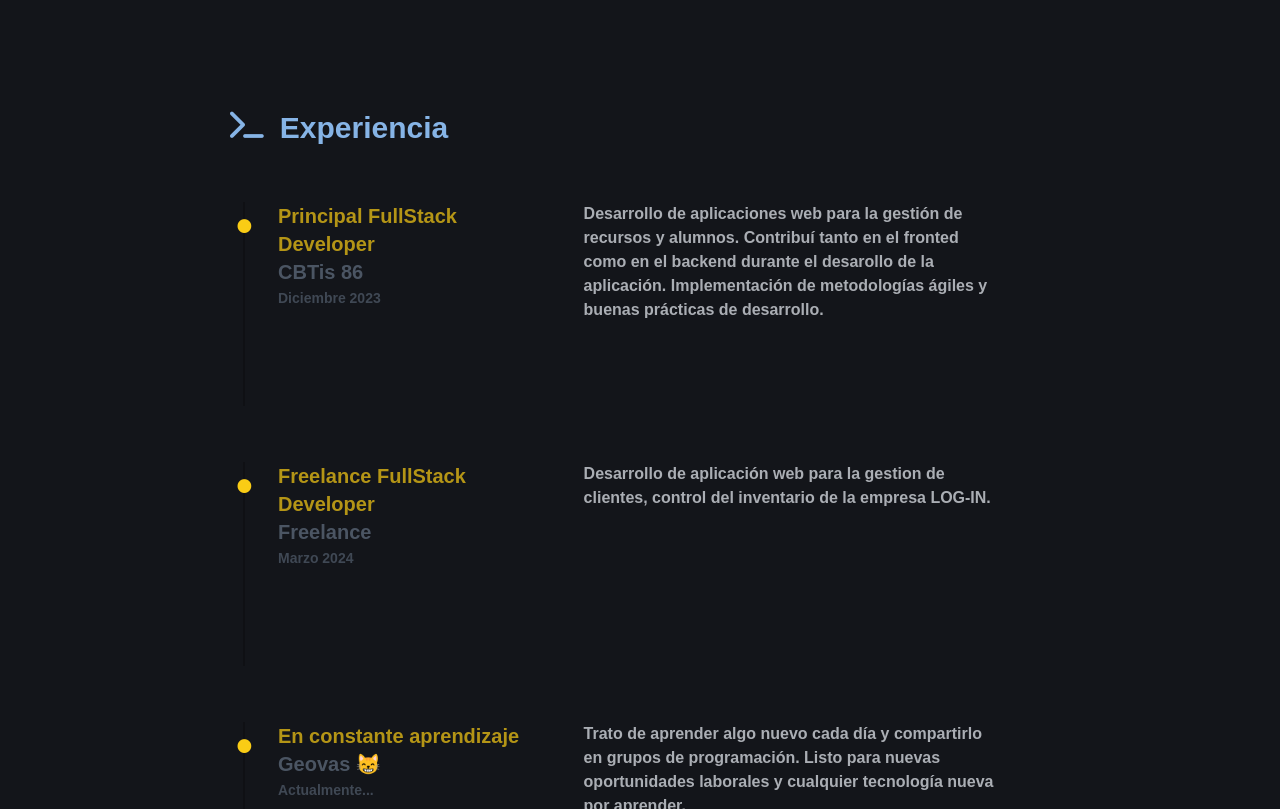
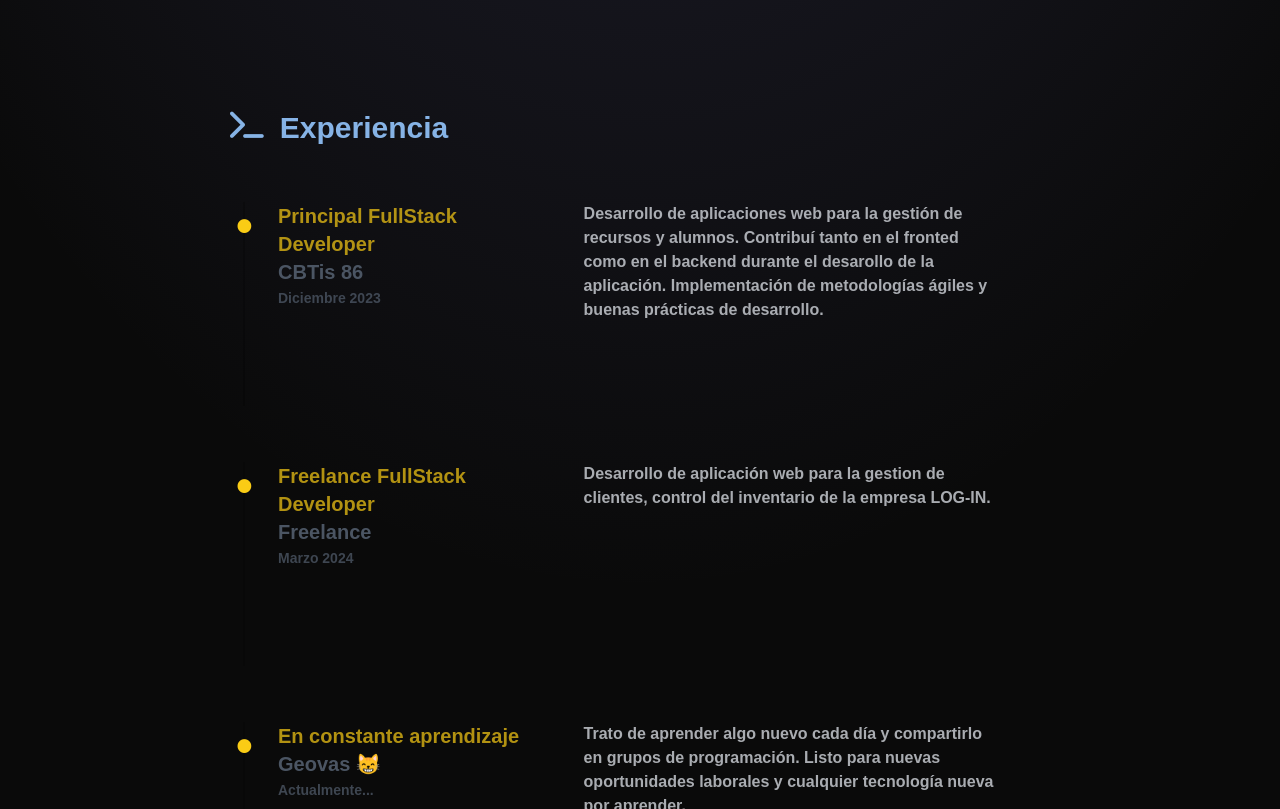
Before and after one commit to MartL7/Port-Folio-Astro, an Astro site: page / in a window 1280 px wide. Shown: the part 831-1640 px from the top of the page. Built offline with nearby package versions, Linux system fonts and the light colour scheme; Astro itself is replaced by a stand-in of ours.

Commit message:
🤍 Added change background color to page

```diff
--- a/src/layouts/Layout.astro
+++ b/src/layouts/Layout.astro
@@ -30,7 +30,7 @@ const { title } = Astro.props
     <meta property="og:url" content="https://portafolio-geovas.vercel.app" />
     <!-- Based in design of Midudev -> Thanks 💗 -->
   </head>
-  <body>
+  <body class="bg-neutral-950 bg-[radial-gradient(ellipse_80%_80%_at_50%_-20%,rgba(120,119,198,0.3),rgba(255,255,255,0))]">
 
     <div class="max-w-[820px] mt-9 md:mt-4">
       <slot />
```
